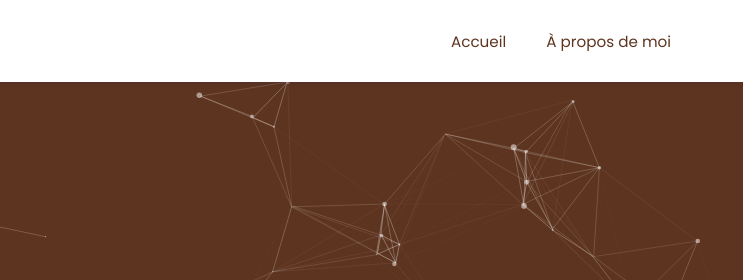
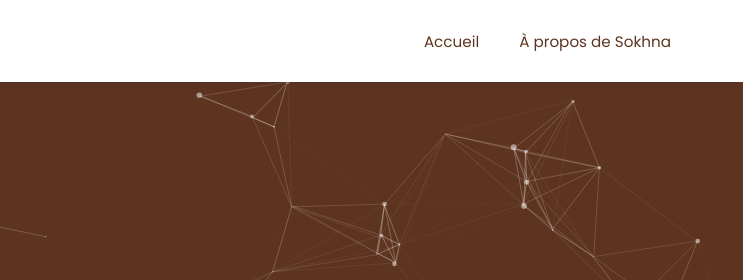
Before and after one commit to sookdp/portfolio, a website: page cv.html in a window 1280 px wide. Shown: the top 280 px of the page, 537-1280 px from the left. Drawn offline with nearby package versions, Linux system fonts and the light colour scheme.

Commit message:
test push

```diff
--- a/cv.html
+++ b/cv.html
@@ -20,7 +20,7 @@
                 <a href="./index.html">Accueil</a>
             </li>
             <li>
-                <a href="#">À propos de moi</a>
+                <a href="#">À propos de Sokhna</a>
             </li>
         </ul>
         <div class="hamburger">
```
